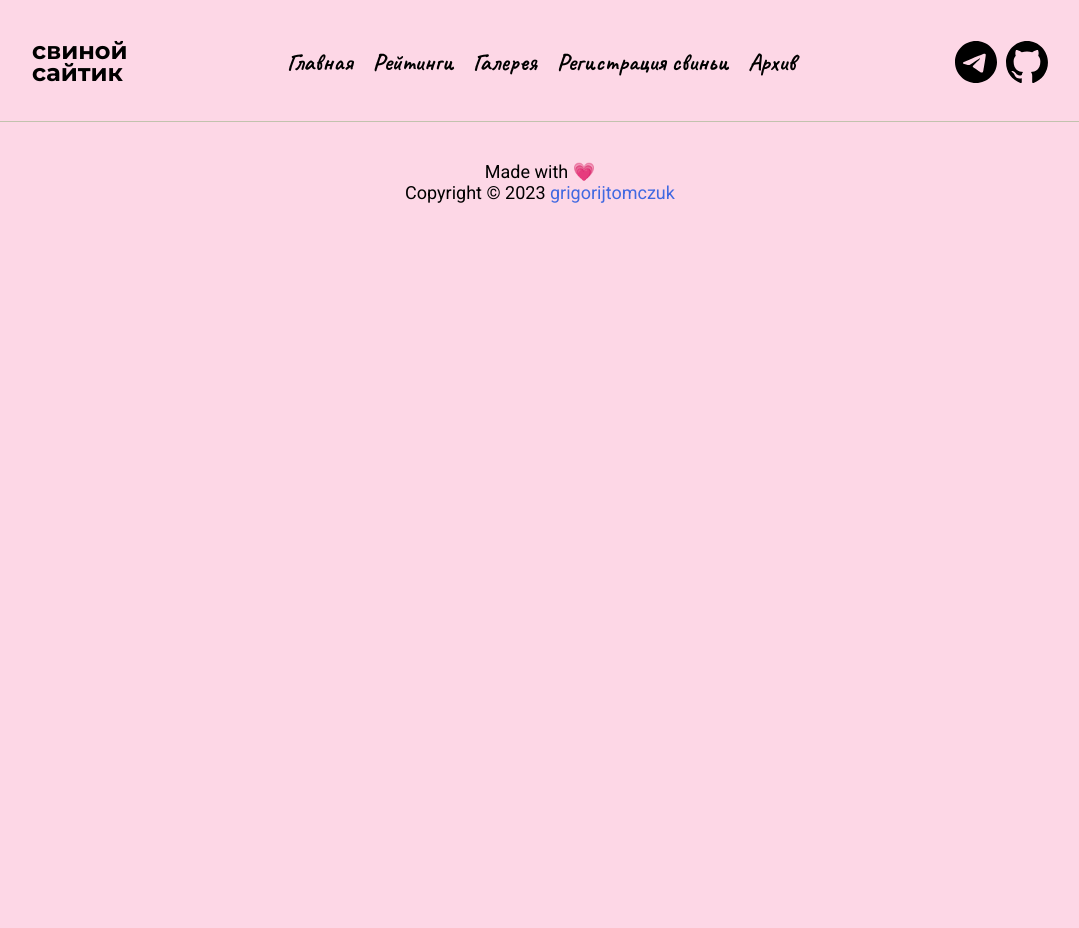
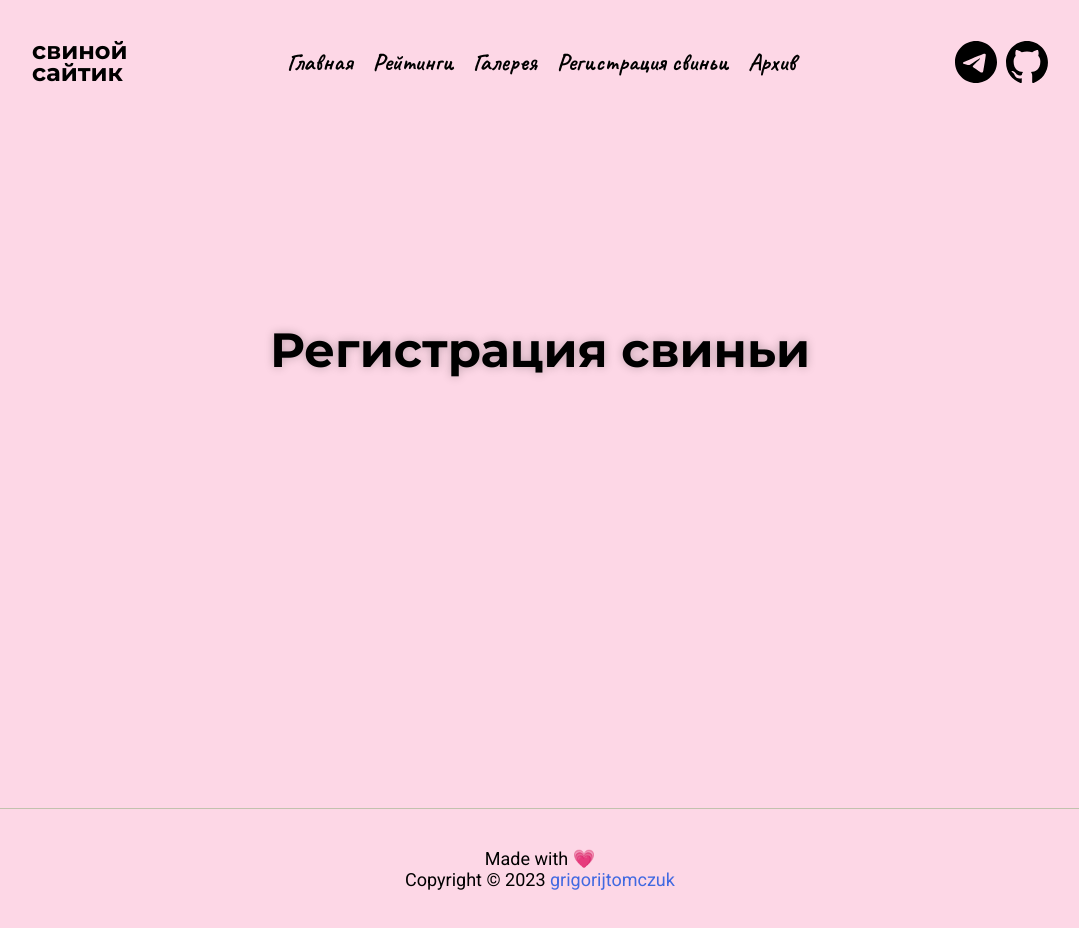
Before and after one commit to grigorijtomczuk/pig-website, a React (Create React App) app: page /#/registry in a window 1280 px wide. Shown: the whole page, without its empty margins (95-1174 px from the left). Before the commit the page ends 800 px from the top, so only its background shows below. Built offline with nearby package versions, Linux system fonts and the light colour scheme.

Commit message:
Add dummy titles to the empty pages

```diff
--- a/src/pages/Gallery.jsx
+++ b/src/pages/Gallery.jsx
@@ -1,3 +1,9 @@
 export default function Gallery() {
-	return <div></div>;
+	return (
+		<main>
+			<div className="hero">
+				<h2 className="hero-title">Галерея</h2>
+			</div>
+		</main>
+	);
 }
--- a/src/pages/Ratings.jsx
+++ b/src/pages/Ratings.jsx
@@ -1,3 +1,9 @@
 export default function Ratings() {
-	return <div></div>;
+	return (
+		<main>
+			<div className="hero">
+				<h2 className="hero-title">Рейтинги</h2>
+			</div>
+		</main>
+	);
 }
--- a/src/pages/Registry.jsx
+++ b/src/pages/Registry.jsx
@@ -1,5 +1,11 @@
 // TODO: Create a registration page using "githubDB" (https://github.com/usmakestwo/githubDB) or Google Forms.
 
 export default function Registry() {
-	return <div></div>;
+	return (
+		<main>
+			<div className="hero">
+				<h2 className="hero-title">Регистрация свиньи</h2>
+			</div>
+		</main>
+	);
 }
--- a/src/styles/main.css
+++ b/src/styles/main.css
@@ -187,7 +187,7 @@ nav ul li:hover::after {
 /* MAIN */
 
 main {
-	padding-bottom: 221px;
+	padding-bottom: 219px;
 	text-shadow: var(--shadow-less);
 }
 
```
